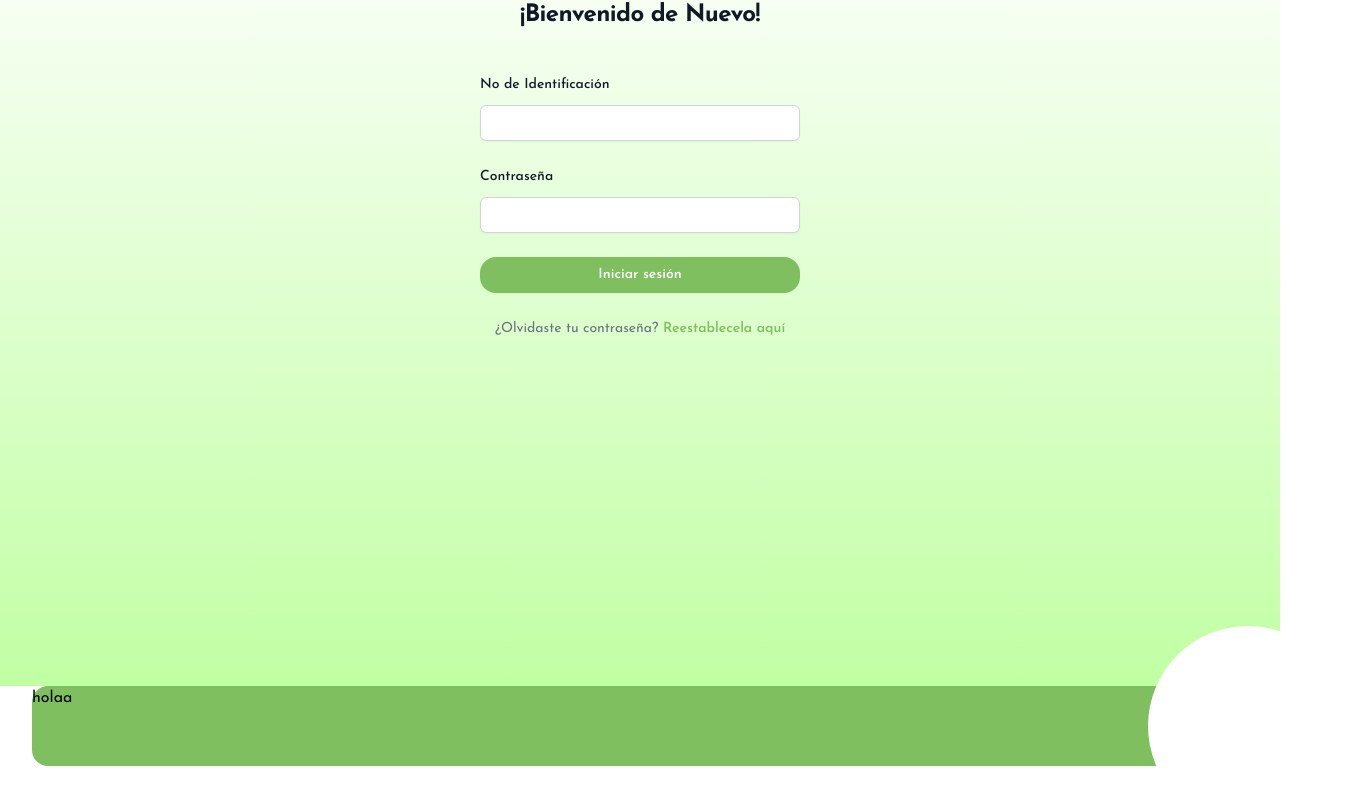
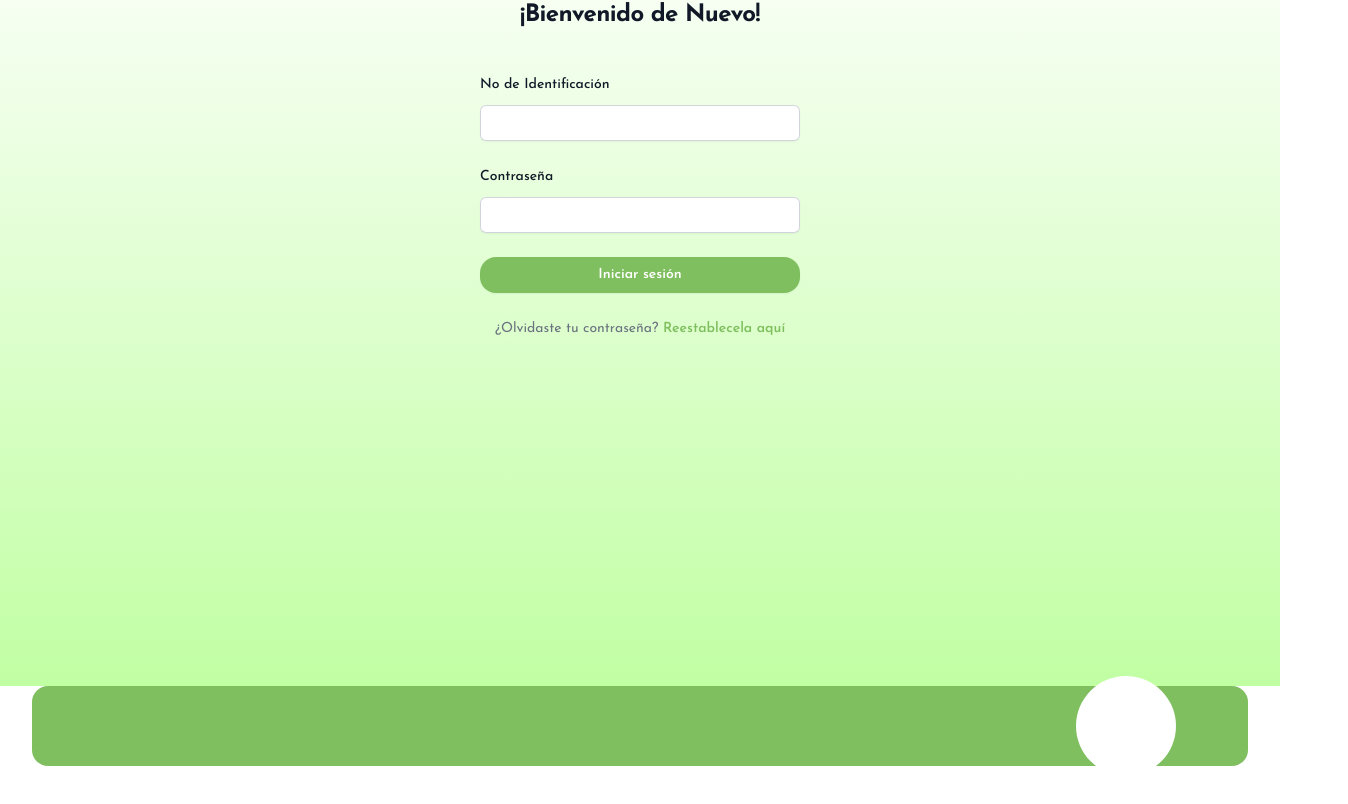
Before and after one commit to wildchamo/nextjs, a Next.js app: page / in a window 1280 px wide. Shown: the part 138-942 px from the top of the page, 1348 px wide, since content can reach past the window. After the commit the page ends 914 px from the top, so only its background shows below. Built offline with nearby package versions, Linux system fonts and the light colour scheme.

Commit message:
corrección de estilos

```diff
--- a/src/app/components/menuInferior.js
+++ b/src/app/components/menuInferior.js
@@ -1,7 +1,6 @@
 export default function MenuInferior(){
     return(
         <nav className="bg-secundary mr-8 ml-8 h-20 rounded-2xl relative ">
-            holaa
         <div className="circulo">
 
         </div>
--- a/src/app/styles/globals.css
+++ b/src/app/styles/globals.css
@@ -3,12 +3,12 @@
 @tailwind utilities;
 
 .circulo{
-    width: 200px;
-  height: 200px;
+    width: 100px;
+  height: 100px;
   background: white;
   border-radius: 50%;
   position: absolute;
   top: 50%;
-  left: 100%;
+  left: 90%;
   transform: translate(-50%, -50%);
 }
```
